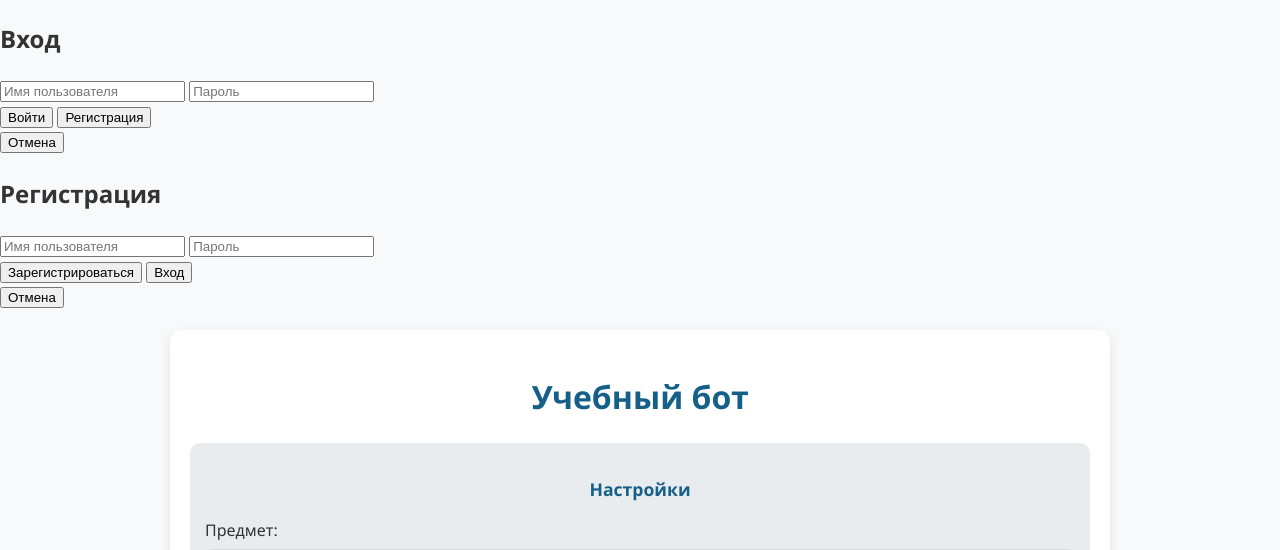
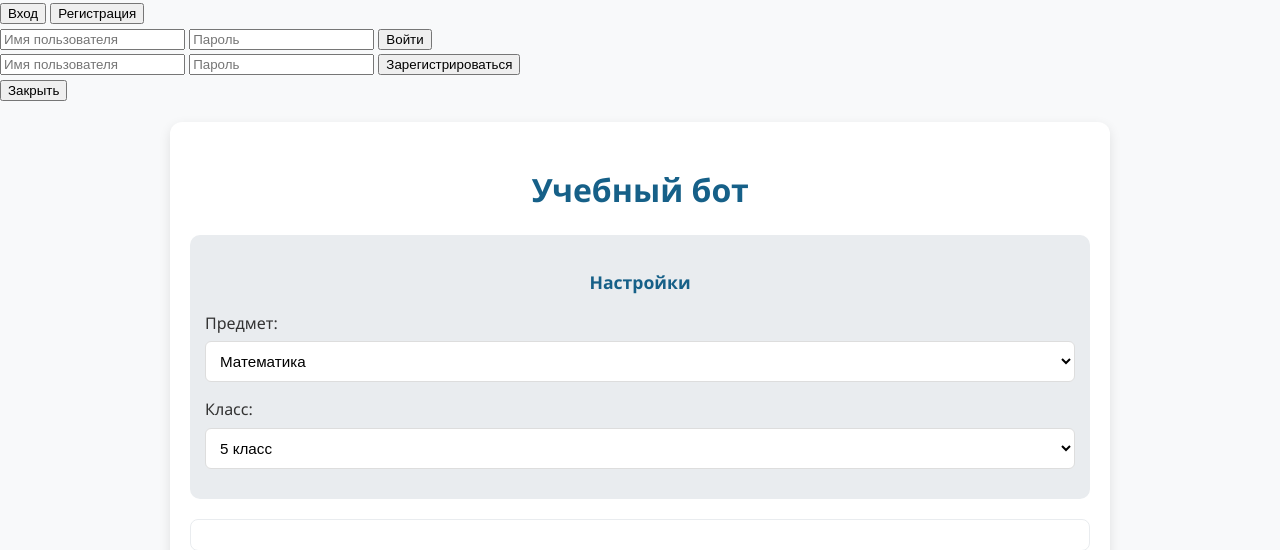
Before and after one commit to guglpeta57-source/site, a Flask app: page / in a window 1280 px wide. Shown: the top 550 px of the page. Run offline with Flask 3, Linux system fonts and the light colour scheme; parts of the project's set-up code (start-up, migrations or seed data) failed here and were passed over.

Commit message:
ds система аккаунтов

```diff
--- a/templates/index.html
+++ b/templates/index.html
@@ -12,31 +12,29 @@
             onload="renderMathInElement(document.body);"></script>
 </head>
 <body>
-    <!-- Модальное окно для входа/регистрации -->
+    <!-- Единое модальное окно с табами для входа/регистрации -->
     <div id="authModal" class="modal">
         <div class="modal-content">
-            <h2 id="authTitle">Вход</h2>
-            <input type="text" id="usernameInput" placeholder="Имя пользователя">
-            <input type="password" id="passwordInput" placeholder="Пароль">
-            <div class="auth-buttons">
-                <button onclick="login()">Войти</button>
-                <button onclick="showRegister()">Регистрация</button>
+            <div class="modal-tabs">
+                <button class="tab-btn active" id="loginTabBtn" onclick="switchAuthTab('login')">Вход</button>
+                <button class="tab-btn" id="registerTabBtn" onclick="switchAuthTab('register')">Регистрация</button>
             </div>
-            <button class="secondary" onclick="closeAuthModal()">Отмена</button>
-        </div>
-    </div>
 
-    <!-- Модальное окно для регистрации -->
-    <div id="registerModal" class="modal">
-        <div class="modal-content">
-            <h2>Регистрация</h2>
-            <input type="text" id="newUsernameInput" placeholder="Имя пользователя">
-            <input type="password" id="newPasswordInput" placeholder="Пароль">
-            <div class="auth-buttons">
-                <button onclick="register()">Зарегистрироваться</button>
-                <button onclick="showLogin()">Вход</button>
+            <!-- Форма входа -->
+            <div id="loginForm" class="auth-form active">
+                <input type="text" id="usernameInput" placeholder="Имя пользователя">
+                <input type="password" id="passwordInput" placeholder="Пароль">
+                <button class="auth-submit" onclick="login()">Войти</button>
             </div>
-            <button class="secondary" onclick="closeAuthModal()">Отмена</button>
+
+            <!-- Форма регистрации -->
+            <div id="registerForm" class="auth-form">
+                <input type="text" id="newUsernameInput" placeholder="Имя пользователя">
+                <input type="password" id="newPasswordInput" placeholder="Пароль">
+                <button class="auth-submit" onclick="register()">Зарегистрироваться</button>
+            </div>
+
+            <button class="modal-close" onclick="closeAuthModal()">Закрыть</button>
         </div>
     </div>
 
@@ -171,26 +169,39 @@
 
         // Показываем модальное окно авторизации
         function showAuthModal() {
-            const modal = document.getElementById('authModal');
-            modal.style.display = 'block';
+            document.getElementById('authModal').style.display = 'block';
+            // По умолчанию показываем вкладку "Вход"
+            switchAuthTab('login');
         }
 
-        // Показываем модальное окно регистрации
-        function showRegister() {
-            document.getElementById('authModal').style.display = 'none';
-            document.getElementById('registerModal').style.display = 'block';
-        }
+        // Переключение между вкладками "Вход" и "Регистрация"
+        function switchAuthTab(tab) {
+            const loginTab = document.getElementById('loginTabBtn');
+            const registerTab = document.getElementById('registerTabBtn');
+            const loginForm = document.getElementById('loginForm');
+            const registerForm = document.getElementById('registerForm');
 
-        // Показываем модальное окно входа
-        function showLogin() {
-            document.getElementById('registerModal').style.display = 'none';
-            document.getElementById('authModal').style.display = 'block';
+            if (tab === 'login') {
+                loginTab.classList.add('active');
+                registerTab.classList.remove('active');
+                loginForm.classList.add('active');
+                registerForm.classList.remove('active');
+            } else {
+                registerTab.classList.add('active');
+                loginTab.classList.remove('active');
+                registerForm.classList.add('active');
+                loginForm.classList.remove('active');
+            }
         }
 
         // Закрываем модальное окно
         function closeAuthModal() {
             document.getElementById('authModal').style.display = 'none';
-            document.getElementById('registerModal').style.display = 'none';
+            // Очистить поля
+            document.getElementById('usernameInput').value = '';
+            document.getElementById('passwordInput').value = '';
+            document.getElementById('newUsernameInput').value = '';
+            document.getElementById('newPasswordInput').value = '';
         }
 
         // Регистрация нового пользователя
@@ -214,7 +225,7 @@
                     alert(data.error);
                 } else {
                     alert('Регистрация успешна! Теперь вы можете войти.');
-                    showLogin();
+                    switchAuthTab('login'); // Переключаем на вкладку входа
                 }
             })
             .catch(error => {
```
